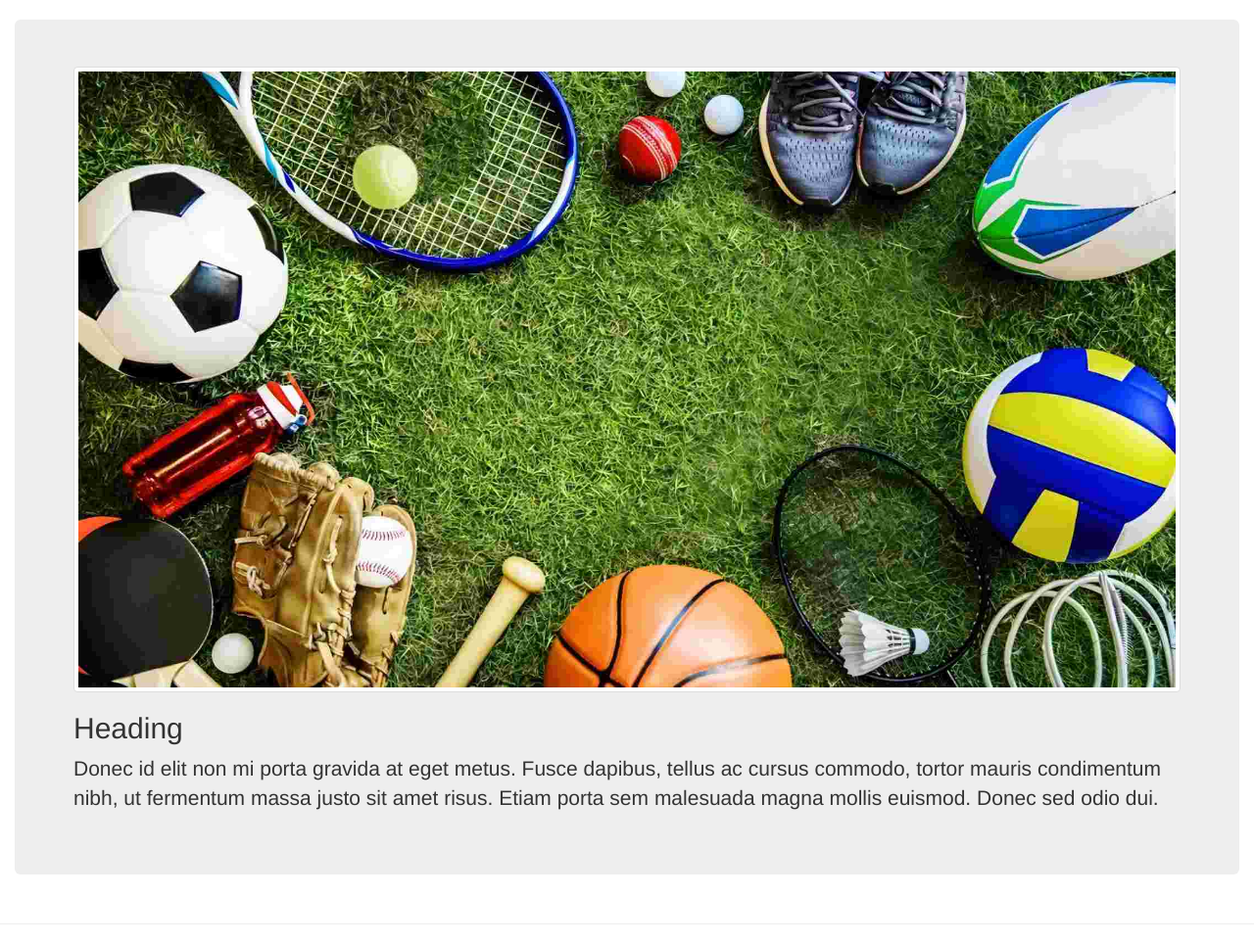
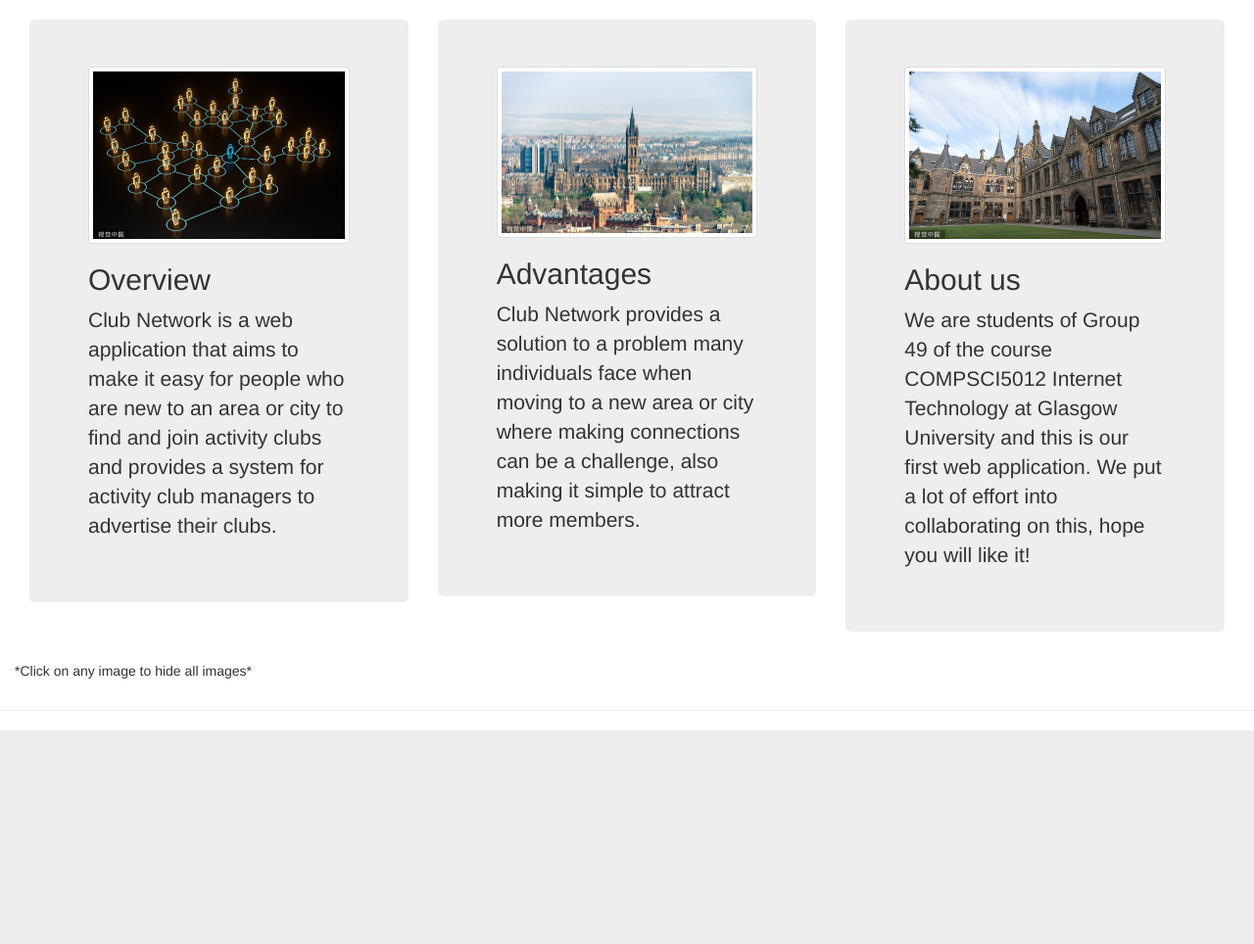
Before and after one commit to Tianjiao-XU/club-management, a Django app: page /club/contact/ in a window 1280 px wide. Shown: the part 100-1064 px from the top of the page at 98% size. After the commit the page ends 846 px from the top, so only its background shows below. Run offline with Django 4.2, Linux system fonts and the light colour scheme; some libraries are stand-ins or nearby versions.

Commit message:
final information

```diff
--- a/club/templates/club/contact.html
+++ b/club/templates/club/contact.html
@@ -8,19 +8,47 @@
     <script src="/static/js/club.js"></script>
 {% endblock %}
 {% block body_block %}
+    <div class="col-md-4 column">
         <div class="jumbotron">
             <div id="div1">
-            <img src="/static/images/sports.jpg" class="img-thumbnail" alt="Responsive image"/>
+                <img src="/static/images/contact1.jpg" class="img-thumbnail" alt="Responsive image"/>
             </div>
             <h2>
-            Heading
+                Overview
             </h2>
             <p>
-            Donec id elit non mi porta gravida at eget metus. Fusce dapibus, tellus ac cursus commodo, tortor
-            mauris condimentum nibh, ut fermentum massa justo sit amet risus. Etiam porta sem malesuada magna
-            mollis euismod. Donec sed odio dui.
-        </p>
-        <p>
+                Club Network is a web application that aims to make it easy for people who are new to an area or city to
+                find and join activity clubs and provides a system for activity club managers to advertise their clubs.
             </p>
         </div>
+    </div>
+    <div class="col-md-4 column">
+        <div class="jumbotron">
+            <div id="div2">
+                <img src="/static/images/contact2.jpg" class="img-thumbnail" alt="Responsive image"/>
+            </div>
+            <h2>
+                Advantages
+            </h2>
+            <p>
+                Club Network provides a solution to a problem many individuals face when moving to a new
+                area or city where making connections can be a challenge, also making it simple to attract more members.
+            </p>
+        </div>
+    </div>
+    <div class="col-md-4 column">
+        <div class="jumbotron">
+            <div id="div3">
+                <img src="/static/images/contact3.jpg" class="img-thumbnail" alt="Responsive image"/>
+            </div>
+            <h2>
+                About us
+            </h2>
+            <p>
+                We are students of Group 49 of the course COMPSCI5012 Internet Technology at Glasgow University and this
+                is our first web application. We put a lot of effort into collaborating on this, hope you will like it!
+            </p>
+        </div>
+    </div>
+    <p>*Click on any image to hide all images*</p>
 {% endblock %}
--- a/static/js/club.js
+++ b/static/js/club.js
@@ -4,3 +4,15 @@
                 $("#div1").fadeOut("slow");
             });
         });
+
+        $(document).ready(function () {
+            $("img").click(function () {
+                $("#div2").fadeOut("slow");
+            });
+        });
+
+        $(document).ready(function () {
+            $("img").click(function () {
+                $("#div3").fadeOut("slow");
+            });
+        });
```
Also changed, not shown: static/images/contact1.jpg (added), static/images/contact2.jpg (added), static/images/contact3.jpg (added). Lines whose indentation alone changed are shown as unchanged.
